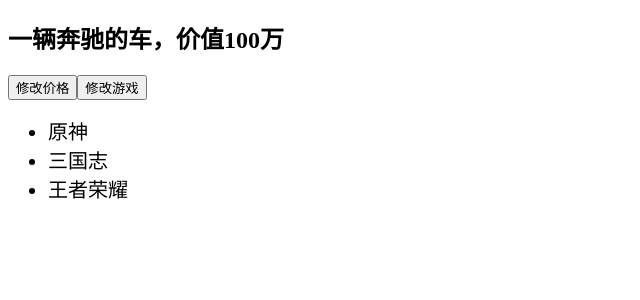
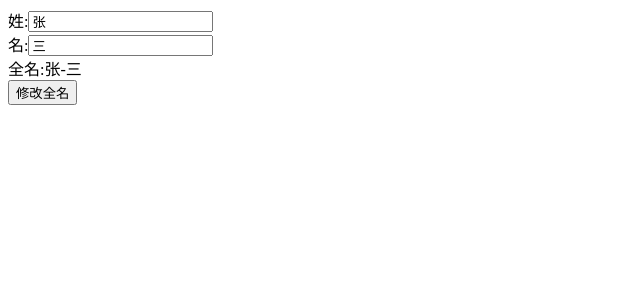
Before and after one commit to chennian-12138/ThelastProject, a Vue app in the folder Vue3/: page / in a window 1280 px wide. Shown: the top 300 px of the page, without its empty margins (0-640 px from the left). Built offline with nearby package versions, Linux system fonts and the light colour scheme; the HTML template or start-up script is replaced by a standard one.

Commit message:
05_computed计算属性

```diff
--- a/Vue3/src/components/Preson.vue
+++ b/Vue3/src/components/Preson.vue
@@ -1,33 +1,35 @@
 <template>
-    <div class="car">
-        <h2>一辆{{ car.brand }}的车，价值{{ car.price }}万</h2>
-        <button @click="changePrice">修改价格</button>
-        <button @click="changeFirstGame">修改游戏</button>
-        <ul>
-            <li v-for = "item in games" :key = "item.id">{{ item.name }}</li>
-            <!-- 通过这个方式来枚举出列表 -->
-        </ul>
+    <div class="person">
+        姓:<input type = "text" v-model="firstName"><br>
+        名:<input type = "text" v-model="lastName"><br>
+        全名:<span>{{ fullName }}</span><br>
+        <button @click="changeFullName">修改全名</button>
     </div>
 </template>
 
 <script setup lang = 'ts'>
-    import {ref} from 'vue'
-    let car = ref({brand:'奔驰',price:100})
-    // 对对象进行响应式操作，需要使用reactive
-    let games = ref([
-        {id:'game01',name:'原神'},
-        {id:'game02',name:'三国志'},
-        {id:'game03',name:'王者荣耀'},
-    ])
+    import {ref,computed} from 'vue'
 
-    function changePrice(){
-        car.value.price += 10
+    let firstName = ref("张")
+    let lastName = ref("三")
+
+    let fullName = computed({
+    //     return firstName.value.slice(0,1).toUpperCase() +firstName.value.slice(1)+'-'+lastName.value
+    // // 计算属性是一个只读属性，只能读不能改
+    get(){
+        return firstName.value.slice(0,1).toUpperCase() +firstName.value.slice(1)+'-'+lastName.value
+    },
+    set(val){
+        const [str1,str2] = val.split('-')
+        firstName.value = str1
+        lastName.value = str2
     }
-    function changeFirstGame(){
-        games.value[0].name = "我不知道"
+    // 从这里就可以实现修改
+    })
+    function changeFullName(){
+        fullName.value = "Li-Si"
     }
 </script>
 
 <style scoped>
-li{font-size: 20px;}
 </style>
```
